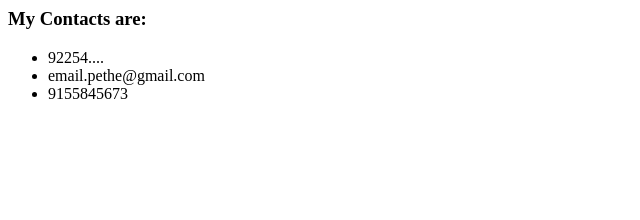
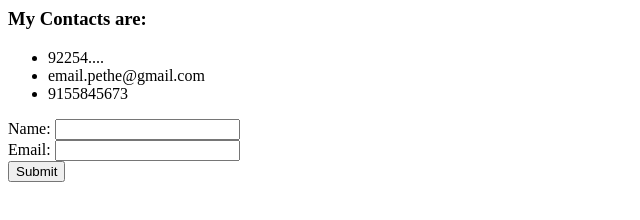
Before and after one commit to rshaurya/Web-Development-Bootcamp, a plain HTML site: page contact_me.html in a window 1280 px wide. Shown: the whole page, without its empty margins (0-640 px from the left). Drawn offline with Linux system fonts and the light colour scheme.

Commit message:
Added form

```diff
--- a/contact_me.html
+++ b/contact_me.html
@@ -1,9 +1,11 @@
 <html>
+
 <head>
     <meta charset="utf-8">
     <title>My Contacts</title>
 
 </head>
+
 <body>
     <h3>My Contacts are:</h3>
     <ul>
@@ -12,4 +14,12 @@
         <li>9155845673</li>
     </ul>
 
+    <form action="malito:shaurya.r.pethe@gmail.com">
+        <label for="">Name: </label>
+        <input type="text"><br>
+        <label for="">Email:</label>
+        <input type="email"><br>
+        <input type="submit">
+    </form>
+
 </body>
```
Lines whose indentation alone changed are shown as unchanged.
